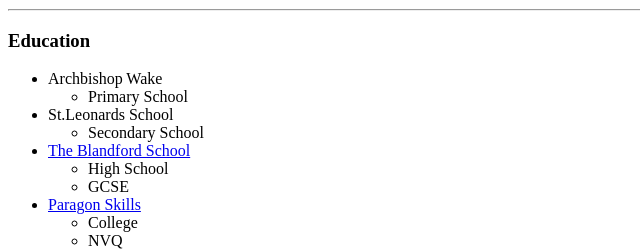
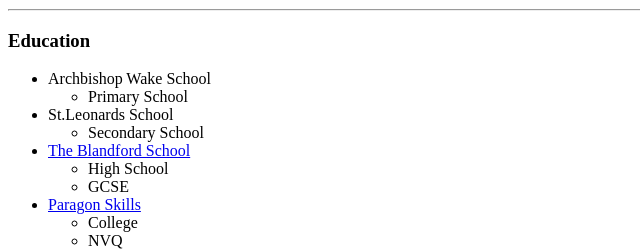
Before and after one commit to JRDavis91/cv, a plain HTML site: page index.html in a window 1280 px wide. Shown: the part 251-502 px from the top of the page, 0-640 px from the left. Drawn offline with Linux system fonts and the light colour scheme.

Commit message:
updated the school

```diff
--- a/index.html
+++ b/index.html
@@ -24,7 +24,7 @@
   <hr>
   <h3>Education</h3>
   <ul>
-    <li>Archbishop Wake</li>
+    <li>Archbishop Wake School</li>
     <ul>
       <li>Primary School</li>
     </ul>
```
